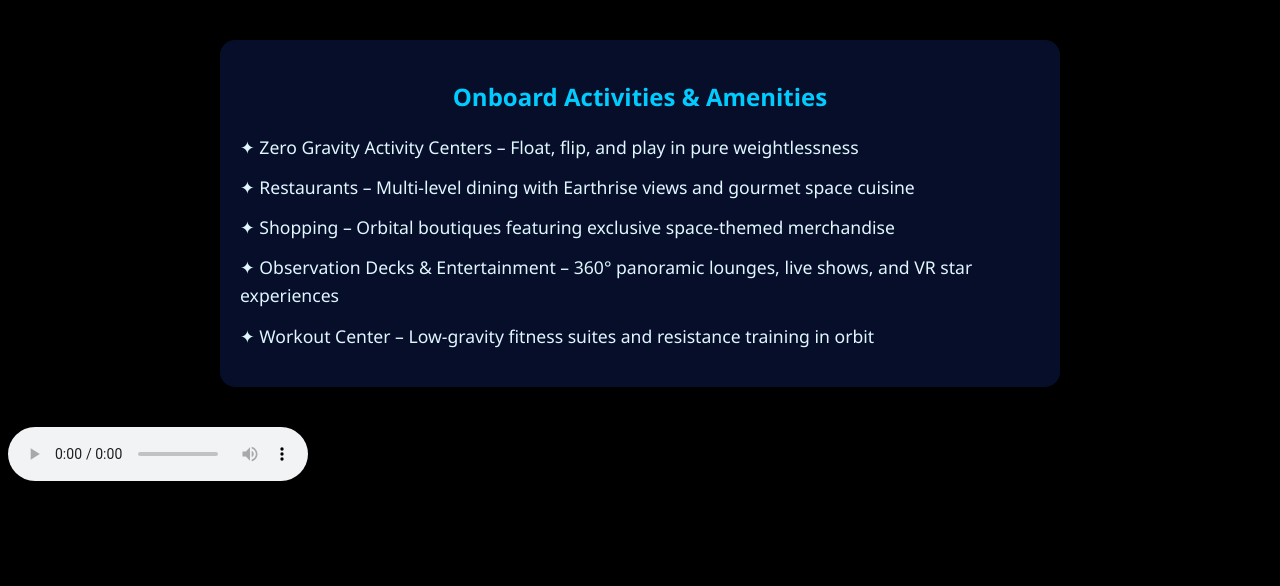
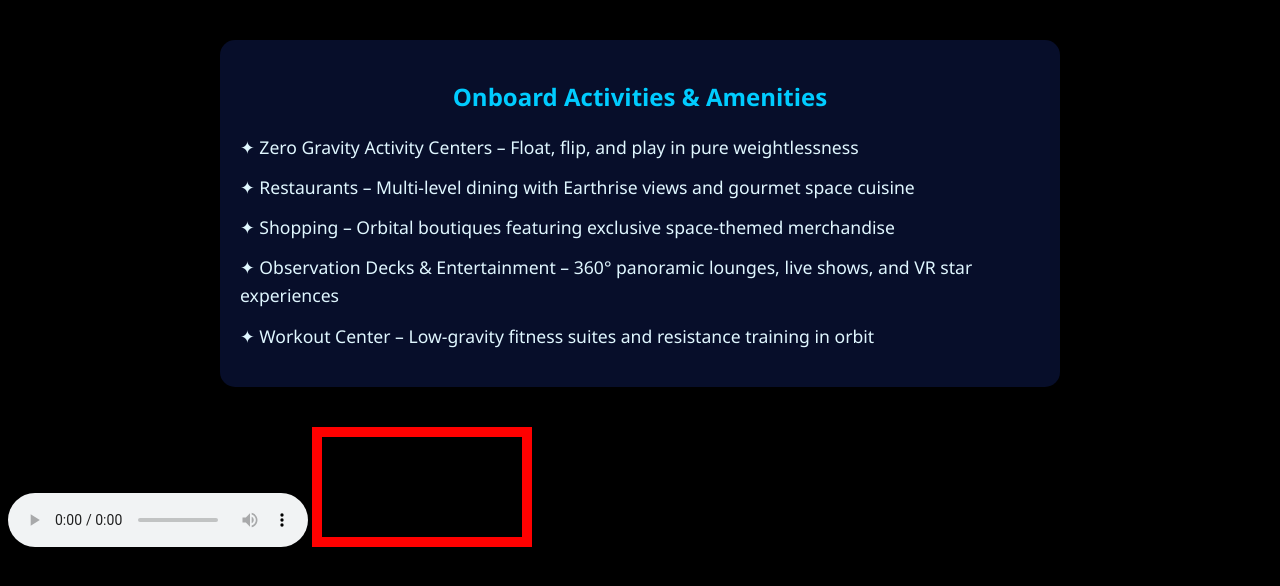
Before and after one commit to SkyOne4/Web-Design-Project-2, a plain HTML site: page activities.html in a window 1280 px wide. Drawn offline with Linux system fonts and the light colour scheme.

Commit message:
m5 fix 2

```diff
--- a/activities.html
+++ b/activities.html
@@ -21,6 +21,11 @@
 <audio controls autoplay loop>
   <source src="space_music.mp3" type="audio/mpeg">
   Your browser does not support the audio element.
+</audio>
+
+<canvas id="myCanvas" width="200" height="100" style="border:10px solid #ff0000;">
+Your browser does not support the HTML canvas tag.
+</canvas>
 
 </body>
 </html>
```
